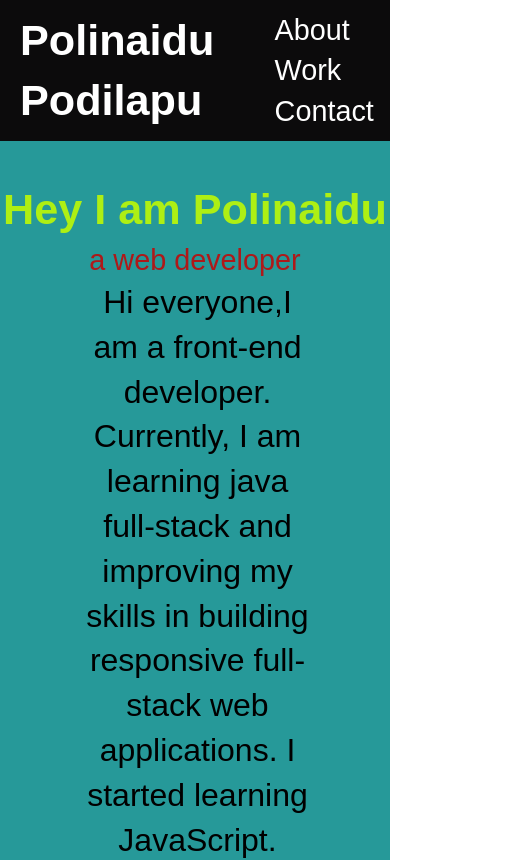
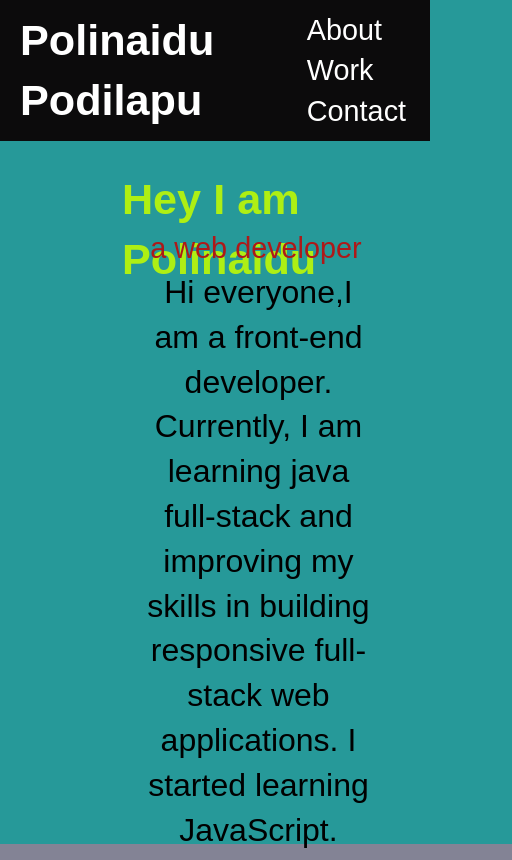
Before and after one commit to PodilapuPolinaidu/Portfolio-project, a plain HTML site: page index.htm in a window 390 px wide. Shown: the top 860 px of the page, 512 px wide, since content can reach past the window. Drawn offline with Linux system fonts and the light colour scheme.

Commit message:
modified portfolio

```diff
--- a/Portfolio.css
+++ b/Portfolio.css
@@ -3,16 +3,22 @@ body {
     font-size: 1.8rem;
     font-weight: 400;
     line-height: 1.4;
-    box-sizing:border-box;
+
   }
   #navbar{
     background-color: rgb(12, 11, 12);
     padding:10px 20px;
+    position: fixed;
+    width:100%;
+    z-index: 1;
+
     }
     .nav-content{
       display:flex;
       justify-content: space-between;
       align-items: center;
+      margin-right:2%;
+
     }
 
 
@@ -40,10 +46,15 @@ body {
       flex-direction: column;
       padding-left: 20%;
     }
-    .nav-content{
+    .about .nav-content{
       justify-content: space-around;
     }
 
+    body{
+      width:fit-content;
+      box-sizing:border-box;
+
+    }
   }
 .left-element{
   color:#fff;
@@ -59,7 +70,8 @@ body {
     font-style:"times new roman";
     font-size:2rem;
     max-width:60%;
-
+    position: absolute;
+    top:32%;
 
   }
   .about{
@@ -68,18 +80,21 @@ body {
     flex-direction: column;
     align-items: center;
     max-width:100%;
-    height:90vh;
+    height:100vh;
     background-color: rgb(38, 153, 153);
     margin:auto;
 
   }
   .about .header{
     color:rgba(193, 251, 2, 0.881);
+    position:absolute;
+    top:20%;
 
   }
   .about .web{
     color:rgb(174, 25, 25);
-
+    position: absolute;
+    top:27%;
   }
   .work{
     text-align: center;
```
